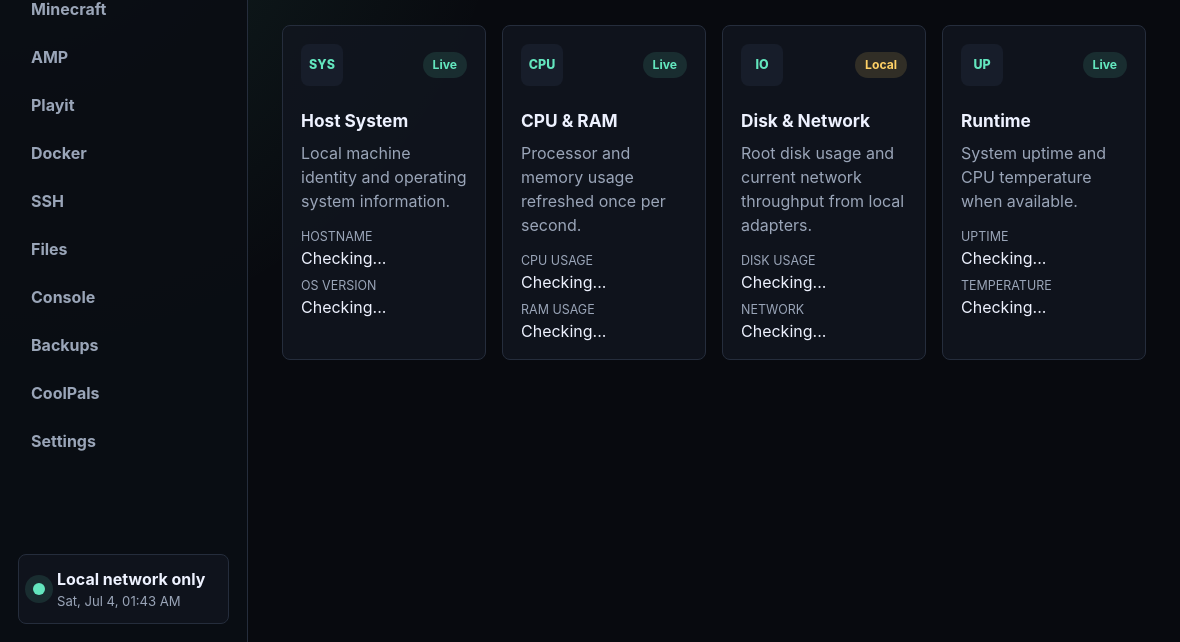
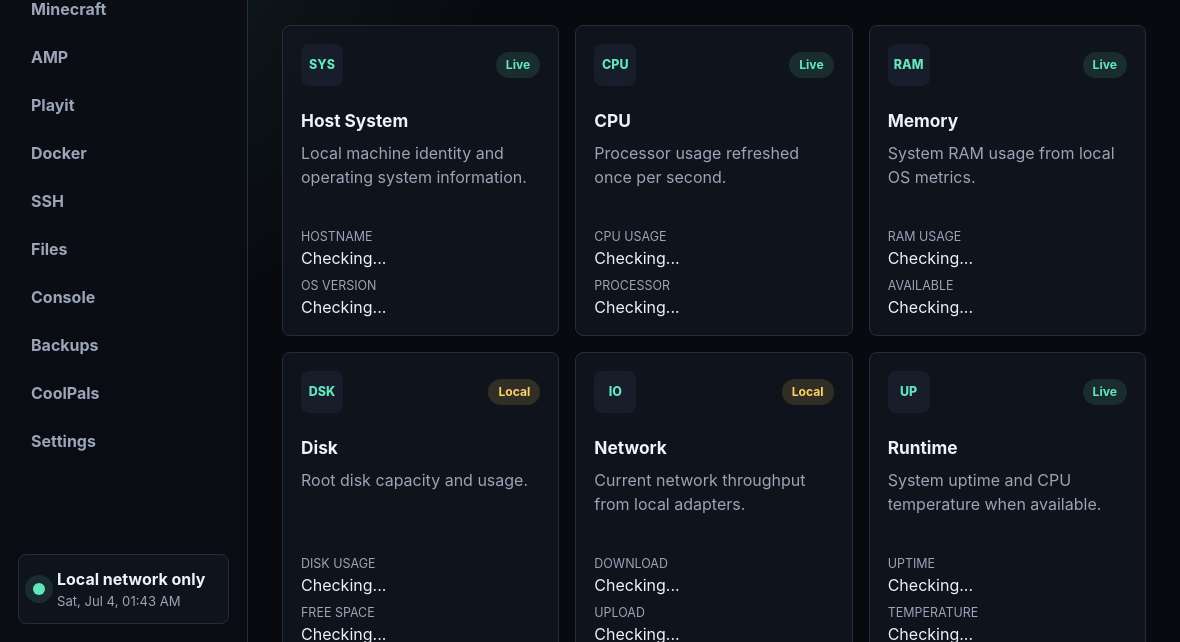
Before and after one commit to bungopam-byte/AnxOS-Control-Center, an Electron app: page index.html in a window 1180 px wide. Shown: the part 158-800 px from the top of the page. Drawn offline with Linux system fonts and the light colour scheme; no server answers.

Commit message:
Phase 2 dashboard layout

```diff
--- a/index.html
+++ b/index.html
@@ -51,7 +51,7 @@
             </div>
           </header>
 
-          <div class="status-grid">
+          <div class="status-grid dashboard-grid">
             <article class="status-card">
               <div class="status-card__top">
                 <span class="service-icon">SYS</span>
@@ -76,16 +76,54 @@
                 <span class="service-icon">CPU</span>
                 <span class="status-pill status-pill--local">Live</span>
               </div>
-              <h3>CPU & RAM</h3>
-              <p>Processor and memory usage refreshed once per second.</p>
+              <h3>CPU</h3>
+              <p>Processor usage refreshed once per second.</p>
               <dl>
                 <div>
                   <dt>CPU Usage</dt>
                   <dd><span data-field="cpuUsage">Checking...</span></dd>
                 </div>
                 <div>
+                  <dt>Processor</dt>
+                  <dd><span data-field="cpuModel">Checking...</span></dd>
+                </div>
+              </dl>
+            </article>
+
+            <article class="status-card">
+              <div class="status-card__top">
+                <span class="service-icon">RAM</span>
+                <span class="status-pill status-pill--local">Live</span>
+              </div>
+              <h3>Memory</h3>
+              <p>System RAM usage from local OS metrics.</p>
+              <dl>
+                <div>
                   <dt>RAM Usage</dt>
                   <dd><span data-field="memoryUsage">Checking...</span></dd>
+                </div>
+                <div>
+                  <dt>Available</dt>
+                  <dd><span data-field="memoryAvailable">Checking...</span></dd>
+                </div>
+              </dl>
+            </article>
+
+            <article class="status-card">
+              <div class="status-card__top">
+                <span class="service-icon">DSK</span>
+                <span class="status-pill status-pill--external">Local</span>
+              </div>
+              <h3>Disk</h3>
+              <p>Root disk capacity and usage.</p>
+              <dl>
+                <div>
+                  <dt>Disk Usage</dt>
+                  <dd><span data-field="diskUsage">Checking...</span></dd>
+                </div>
+                <div>
+                  <dt>Free Space</dt>
+                  <dd><span data-field="diskFree">Checking...</span></dd>
                 </div>
               </dl>
             </article>
@@ -95,16 +133,16 @@
                 <span class="service-icon">IO</span>
                 <span class="status-pill status-pill--external">Local</span>
               </div>
-              <h3>Disk & Network</h3>
-              <p>Root disk usage and current network throughput from local adapters.</p>
+              <h3>Network</h3>
+              <p>Current network throughput from local adapters.</p>
               <dl>
                 <div>
-                  <dt>Disk Usage</dt>
-                  <dd><span data-field="diskUsage">Checking...</span></dd>
+                  <dt>Download</dt>
+                  <dd><span data-field="networkDownload">Checking...</span></dd>
                 </div>
                 <div>
-                  <dt>Network</dt>
-                  <dd><span data-field="networkUsage">Checking...</span></dd>
+                  <dt>Upload</dt>
+                  <dd><span data-field="networkUpload">Checking...</span></dd>
                 </div>
               </dl>
             </article>
--- a/styles.css
+++ b/styles.css
@@ -222,6 +222,10 @@ h3 {
   grid-template-columns: repeat(2, minmax(0, 1fr));
 }
 
+.dashboard-grid {
+  grid-template-columns: repeat(3, minmax(0, 1fr));
+}
+
 .status-card {
   min-height: 260px;
   padding: 18px;
@@ -389,6 +393,10 @@ dd {
   .status-grid {
     grid-template-columns: repeat(2, minmax(0, 1fr));
   }
+
+  .dashboard-grid {
+    grid-template-columns: repeat(2, minmax(0, 1fr));
+  }
 }
 
 @media (max-width: 620px) {
```
